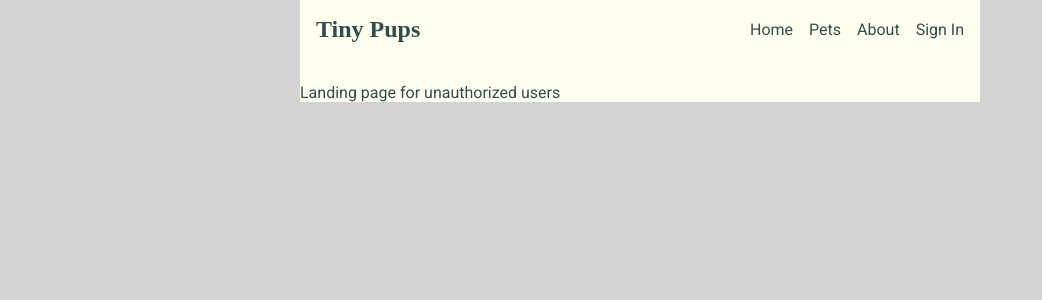
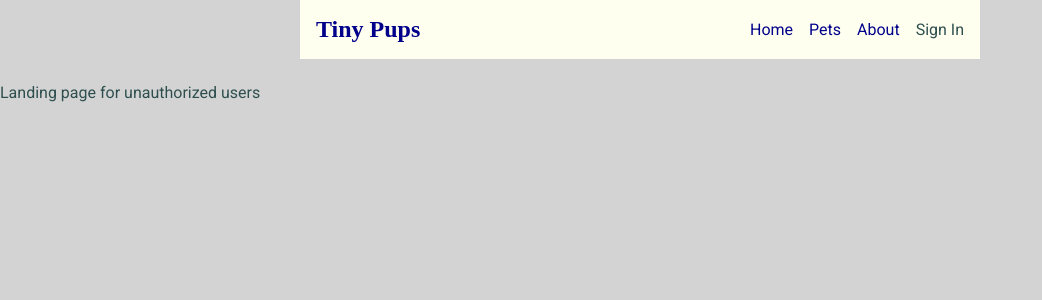
Before and after one commit to johnclamy/minimal-full-stack-react-app, a React (Create React App) app: page / in a window 1280 px wide. Shown: the top 300 px of the page, without its empty margins (0-1042 px from the left). Built offline with nearby package versions, Linux system fonts and the light colour scheme; a web font is replaced by a local one.

Commit message:
style anchor tags

```diff
--- a/src/app/App.css
+++ b/src/app/App.css
@@ -11,7 +11,23 @@ body {
   color: darkslategray;
   font-family: 'Roboto', Arial, Helvetica, sans-serif;
 }
-/*
-h1 {
-  font-family: 'Flavors', cursive;
-}*/
+
+/* unvisited link */
+a:link {
+  color: darkblue;
+}
+
+/* visited link */
+a:visited {
+  color: lightskyblue;
+}
+
+/* mouse over link */
+a:hover {
+  color: hotpink;
+}
+
+/* selected link */
+a:active {
+  color: blue;
+}
--- a/src/app/App.js
+++ b/src/app/App.js
@@ -7,9 +7,10 @@ import './App.css'
 
 export default function () {
   return (
-    <Layout>
-      <Navbar />
-      <Routes />
-    </Layout>
+    <Routes>
+      <Layout>
+        <Navbar />
+      </Layout>
+    </Routes>
   )
 }
--- a/src/components/layout/Navbar.js
+++ b/src/components/layout/Navbar.js
@@ -1,5 +1,7 @@
 import React from 'react'
+import { Link, NavLink } from 'react-router-dom'
 
+import * as ROUTES from '../../routes'
 import {
   Nav,
   NavTitle,
@@ -9,11 +11,11 @@ import {
 
 const Navbar = () => (
   <Nav>
-    <NavTitle>Tiny Pups</NavTitle>
+    <NavTitle><Link style={{textDecoration: 'none'}} to={ROUTES.HOME}>Tiny Pups</Link></NavTitle>
     <NavList>
-      <NavListItem>Home</NavListItem>
-      <NavListItem>Pets</NavListItem>
-      <NavListItem>About</NavListItem>
+      <NavListItem><NavLink style={{textDecoration: 'none'}} to={ROUTES.HOME}>Home</NavLink></NavListItem>
+      <NavListItem><NavLink style={{textDecoration: 'none'}} to={ROUTES.PETS}>Pets</NavLink></NavListItem>
+      <NavListItem><NavLink style={{textDecoration: 'none'}} to={ROUTES.ABOUT}>About</NavLink></NavListItem>
       <NavListItem style={{marginRight: '0'}}>Sign In</NavListItem>
     </NavList>
   </Nav>
--- a/src/components/styles/index.js
+++ b/src/components/styles/index.js
@@ -21,6 +21,7 @@ const Nav = styled.nav`
 
 const NavTitle = styled.h1`
   font-family: 'Flavors', cursive;
+  color: #FFD700;
 `
 
 const NavList = styled.ul`
--- a/src/routes/Routes.js
+++ b/src/routes/Routes.js
@@ -13,9 +13,10 @@ import AboutPage from '../components/pages/About'
 import SigninPage from '../components/pages/Signin'
 import * as ROUTES from './index'
 
-export default function () {
+export default function ({ children }) {
   return (
     <Router>
+      {children}
       <Switch>
         <Route exact path={ROUTES.LANDING} component={LandingPage} />
         <Route path={ROUTES.HOME} component={HomePage} />
```
